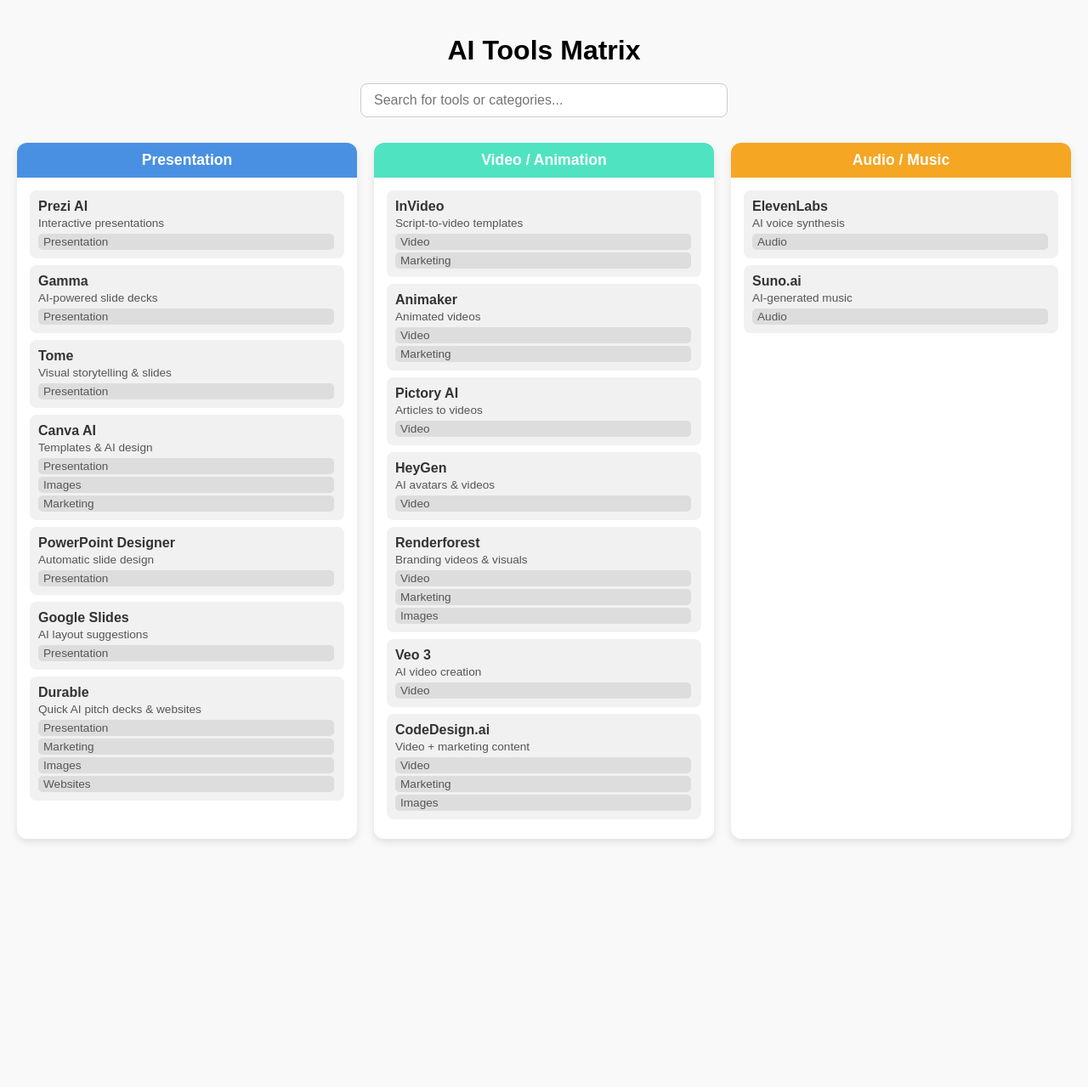
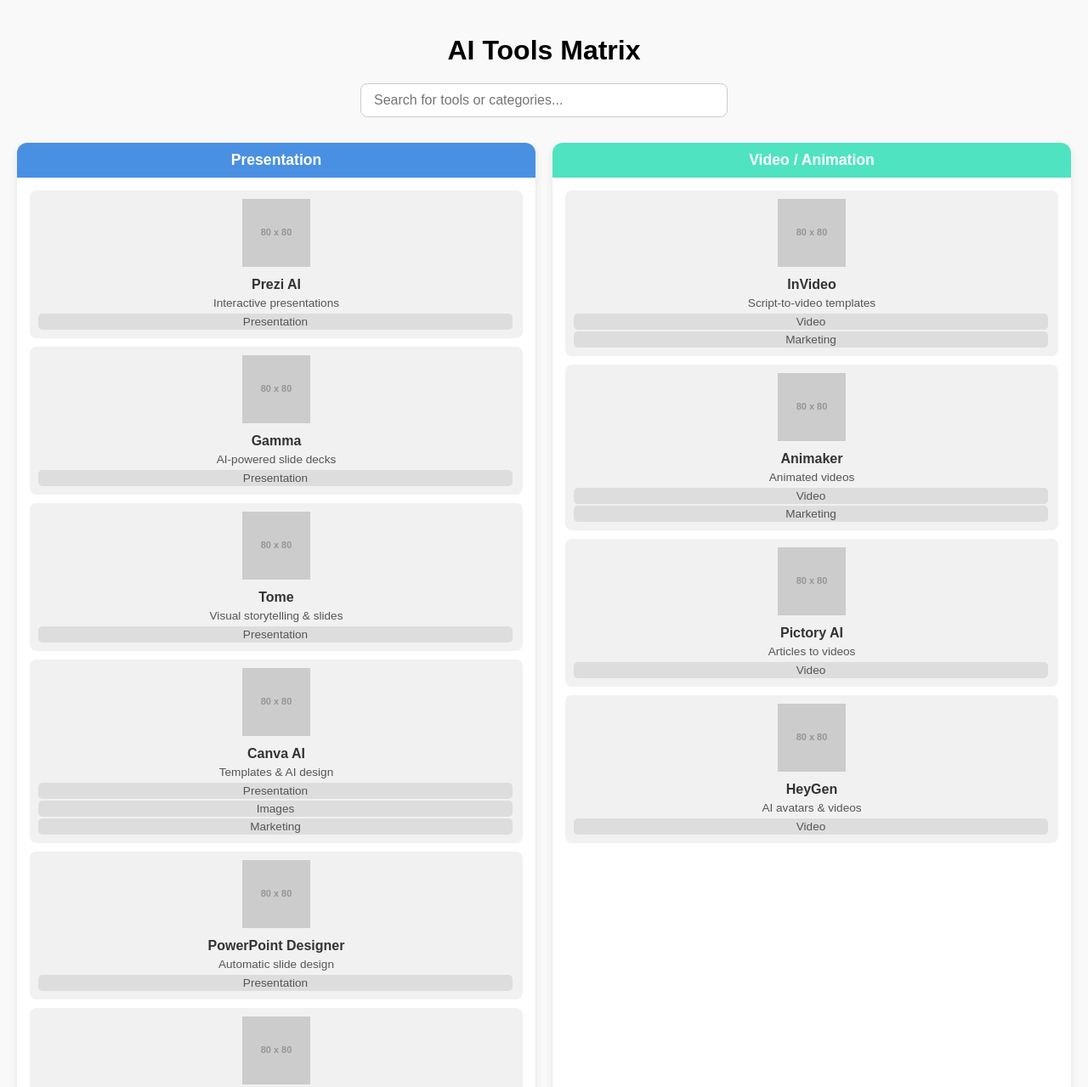
Before and after one commit to camukeshsolanki-jpg/AI-Tools-Categories, a plain HTML site: page index.html in a window 1280 px wide. Shown: the top 1279 px of the page at 85% size. Before the commit the page ends 1007 px from the top, so only its background shows below. Drawn offline with Linux system fonts and the light colour scheme; placeholder pictures from the web are drawn by us.

Commit message:
Add files via upload

```diff
--- a/index.html
+++ b/index.html
@@ -61,10 +61,11 @@
 
   .tool-card {
     background: #f1f1f1;
-    margin: 8px 0;
+    margin: 10px 0;
     padding: 10px;
     border-radius: 8px;
     cursor: pointer;
+    text-align: center;
     transition: transform 0.2s, background 0.2s;
   }
 
@@ -73,18 +74,25 @@
     transform: translateY(-3px);
   }
 
+  .tool-card img {
+    max-width: 80px;
+    max-height: 80px;
+    margin-bottom: 8px;
+  }
+
   .tool-card a {
     text-decoration: none;
     color: #333;
     font-weight: bold;
     display: block;
+    margin-bottom: 5px;
   }
 
   .tool-card span {
     display: block;
     font-size: 0.85rem;
     color: #555;
-    margin-top: 3px;
+    margin-top: 2px;
   }
 
   .tags {
@@ -115,105 +123,88 @@
 
 <div class="matrix">
 
-  <!-- Presentation -->
+<!-- ================== Presentation ================== -->
 <div class="category">
   <h2 class="presentation">Presentation</h2>
+
   <div class="tool-card" data-name="Prezi AI" data-categories="Presentation">
-      <a href="#">Prezi AI</a>
+    <img src="https://via.placeholder.com/80?text=Prezi" alt="Prezi AI Logo">
+    <a href="https://prezi.com" target="_blank">Prezi AI</a>
     <span>Interactive presentations</span>
     <div class="tags"><span class="tag">Presentation</span></div>
   </div>
+
   <div class="tool-card" data-name="Gamma" data-categories="Presentation">
-      <a href="#">Gamma</a>
+    <img src="https://via.placeholder.com/80?text=Gamma" alt="Gamma Logo">
+    <a href="https://gamma.app" target="_blank">Gamma</a>
     <span>AI-powered slide decks</span>
     <div class="tags"><span class="tag">Presentation</span></div>
   </div>
+
   <div class="tool-card" data-name="Tome" data-categories="Presentation">
-      <a href="#">Tome</a>
+    <img src="https://via.placeholder.com/80?text=Tome" alt="Tome Logo">
+    <a href="https://tome.app" target="_blank">Tome</a>
     <span>Visual storytelling & slides</span>
     <div class="tags"><span class="tag">Presentation</span></div>
   </div>
+
   <div class="tool-card" data-name="Canva AI" data-categories="Presentation,Images,Marketing">
-      <a href="#">Canva AI</a>
+    <img src="https://via.placeholder.com/80?text=Canva" alt="Canva AI Logo">
+    <a href="https://www.canva.com" target="_blank">Canva AI</a>
     <span>Templates & AI design</span>
-      <div class="tags">
-        <span class="tag">Presentation</span>
-        <span class="tag">Images</span>
-        <span class="tag">Marketing</span>
+    <div class="tags"><span class="tag">Presentation</span><span class="tag">Images</span><span class="tag">Marketing</span></div>
   </div>
-    </div>
+
   <div class="tool-card" data-name="PowerPoint Designer" data-categories="Presentation">
-      <a href="#">PowerPoint Designer</a>
+    <img src="https://via.placeholder.com/80?text=PowerPoint" alt="PowerPoint Logo">
+    <a href="https://www.microsoft.com/en-us/microsoft-365/powerpoint" target="_blank">PowerPoint Designer</a>
     <span>Automatic slide design</span>
     <div class="tags"><span class="tag">Presentation</span></div>
   </div>
+
   <div class="tool-card" data-name="Google Slides" data-categories="Presentation">
-      <a href="#">Google Slides</a>
+    <img src="https://via.placeholder.com/80?text=Slides" alt="Google Slides Logo">
+    <a href="https://slides.google.com" target="_blank">Google Slides</a>
     <span>AI layout suggestions</span>
     <div class="tags"><span class="tag">Presentation</span></div>
   </div>
+
   <div class="tool-card" data-name="Durable" data-categories="Presentation,Marketing,Images,Websites">
-      <a href="#">Durable</a>
+    <img src="https://via.placeholder.com/80?text=Durable" alt="Durable Logo">
+    <a href="https://durable.co" target="_blank">Durable</a>
     <span>Quick AI pitch decks & websites</span>
-      <div class="tags">
-        <span class="tag">Presentation</span>
-        <span class="tag">Marketing</span>
-        <span class="tag">Images</span>
-        <span class="tag">Websites</span>
-      </div>
-    </div>
+    <div class="tags"><span class="tag">Presentation</span><span class="tag">Marketing</span><span class="tag">Images</span><span class="tag">Websites</span></div>
   </div>
 
-  <!-- Video / Animation -->
+</div>
+
+<!-- ================== Video / Animation ================== -->
 <div class="category">
   <h2 class="video">Video / Animation</h2>
+
   <div class="tool-card" data-name="InVideo" data-categories="Video,Marketing">
-      <a href="#">InVideo</a>
+    <img src="https://via.placeholder.com/80?text=InVideo" alt="InVideo Logo">
+    <a href="https://invideo.io" target="_blank">InVideo</a>
     <span>Script-to-video templates</span>
     <div class="tags"><span class="tag">Video</span><span class="tag">Marketing</span></div>
   </div>
+
   <div class="tool-card" data-name="Animaker" data-categories="Video,Marketing">
-      <a href="#">Animaker</a>
+    <img src="https://via.placeholder.com/80?text=Animaker" alt="Animaker Logo">
+    <a href="https://www.animaker.com" target="_blank">Animaker</a>
     <span>Animated videos</span>
     <div class="tags"><span class="tag">Video</span><span class="tag">Marketing</span></div>
   </div>
+
   <div class="tool-card" data-name="Pictory AI" data-categories="Video">
-      <a href="#">Pictory AI</a>
+    <img src="https://via.placeholder.com/80?text=Pictory" alt="Pictory AI Logo">
+    <a href="https://pictory.ai" target="_blank">Pictory AI</a>
     <span>Articles to videos</span>
     <div class="tags"><span class="tag">Video</span></div>
   </div>
+
   <div class="tool-card" data-name="HeyGen" data-categories="Video">
-      <a href="#">HeyGen</a>
+    <img src="https://via.placeholder.com/80?text=HeyGen" alt="HeyGen Logo">
+    <a href="https://heygen.com" target="_blank">HeyGen</a>
     <span>AI avatars & videos</span>
     <div class="tags"><span class="tag">Video</span></div>
-    </div>
-    <div class="tool-card" data-name="Renderforest" data-categories="Video,Marketing,Images">
-      <a href="#">Renderforest</a>
-      <span>Branding videos & visuals</span>
-      <div class="tags"><span class="tag">Video</span><span class="tag">Marketing</span><span class="tag">Images</span></div>
-    </div>
-    <div class="tool-card" data-name="Veo 3" data-categories="Video">
-      <a href="#">Veo 3</a>
-      <span>AI video creation</span>
-      <div class="tags"><span class="tag">Video</span></div>
-    </div>
-    <div class="tool-card" data-name="CodeDesign.ai" data-categories="Video,Marketing,Images">
-      <a href="#">CodeDesign.ai</a>
-      <span>Video + marketing content</span>
-      <div class="tags"><span class="tag">Video</span><span class="tag">Marketing</span><span class="tag">Images</span></div>
-    </div>
-  </div>
-
-  <!-- Audio / Music -->
-  <div class="category">
-    <h2 class="audio">Audio / Music</h2>
-    <div class="tool-card" data-name="ElevenLabs" data-categories="Audio">
-      <a href="#">ElevenLabs</a>
-      <span>AI voice synthesis</span>
-      <div class="tags"><span class="tag">Audio</span></div>
-    </div>
-    <div class="tool-card" data-name="Suno.ai" data-categories="Audio">
-      <a href="#">Suno.ai</a>
-      <span>AI-generated music</span>
-      <div class="tags"><span class="tag">Audio</span></div>
-    </div
```
Lines whose indentation alone changed are shown as unchanged.
